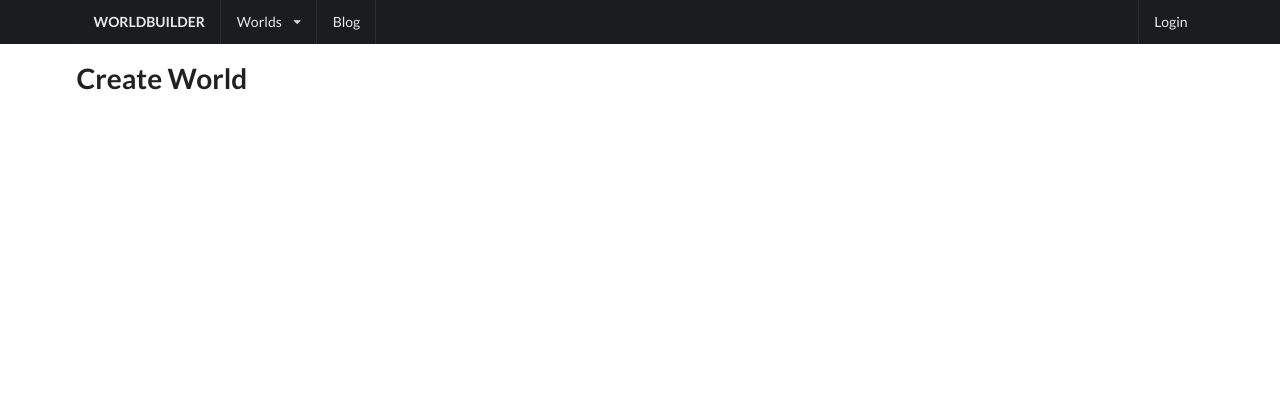
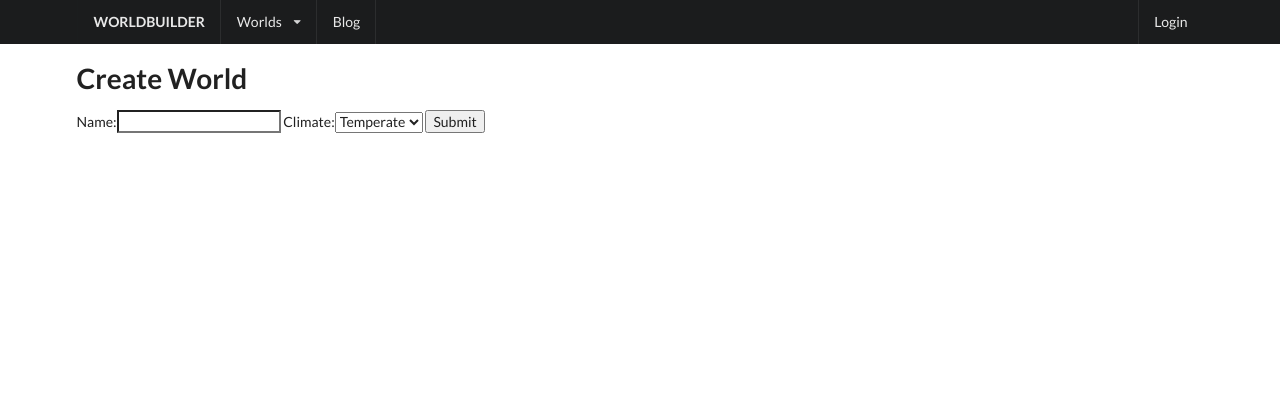
Before and after one commit to dylanlott/djworldbuilder, a Django app: page /worlds/create in a window 1280 px wide. Shown: the top 420 px of the page. Run offline with Django 3.2, Linux system fonts and the light colour scheme; parts of the project's set-up code (start-up, migrations or seed data) failed here and were passed over.

Commit message:
working on world form now

```diff
--- a/worlds/forms.py
+++ b/worlds/forms.py
@@ -13,4 +13,3 @@ class WorldForm(forms.Form):
     name = forms.CharField(max_length=100)
     climate = forms.CharField(max_length=30,
             widget=forms.Select(choices=CLIMATE_CHOICES))
-    solar_system = forms.ModelChoiceField(queryset = SolarSystem.objects.filter())
--- a/worlds/templates/worlds/create_world.html
+++ b/worlds/templates/worlds/create_world.html
@@ -4,4 +4,11 @@
 
 <h1>Create World</h1>
 
+<form action="/worlds/create" method="post">
+    {% csrf_token %}
+    {{ form }}
+    <input type="submit" value="Submit" />
+</form>
+
+
 {% endblock %}
```
